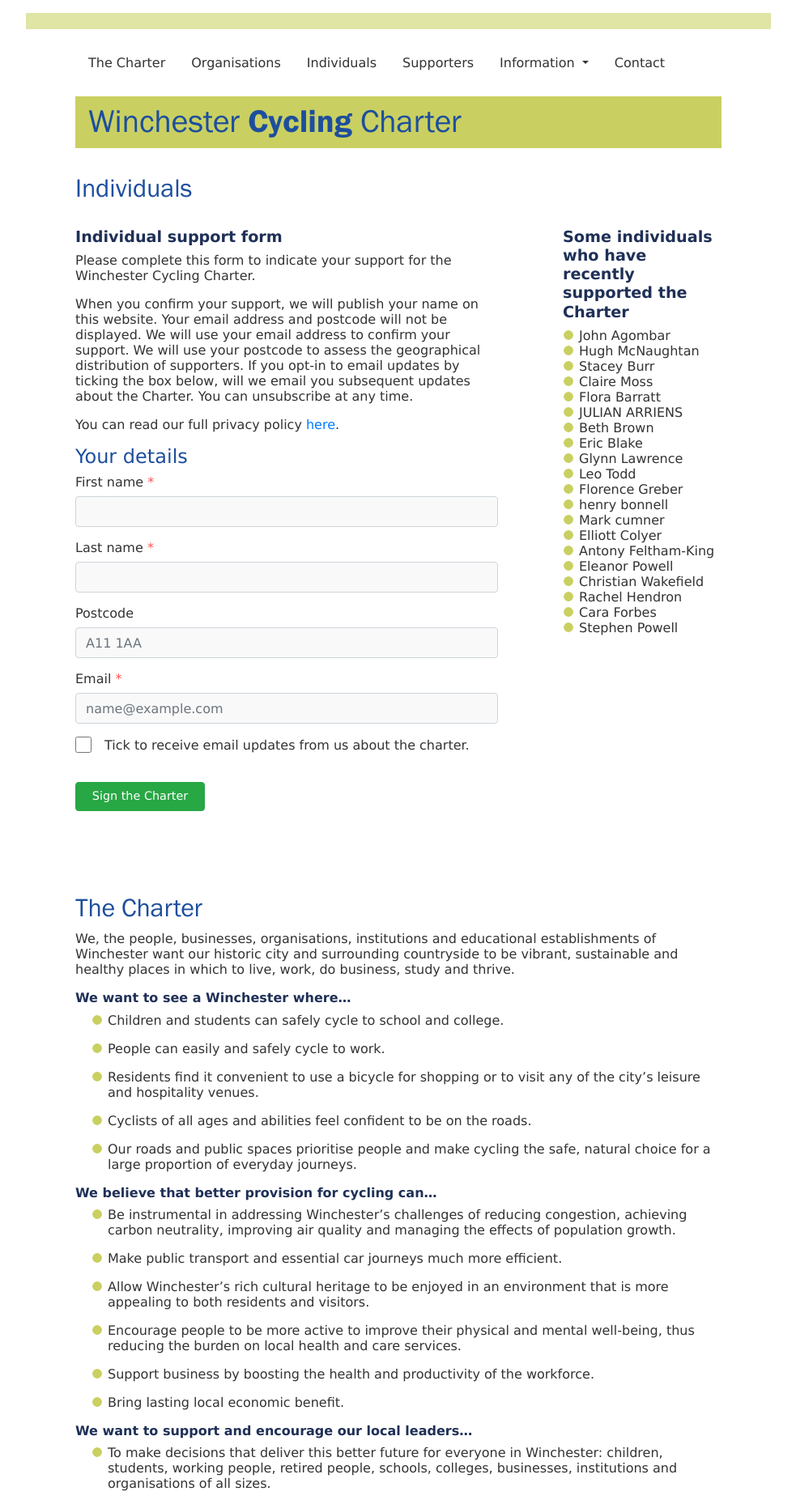
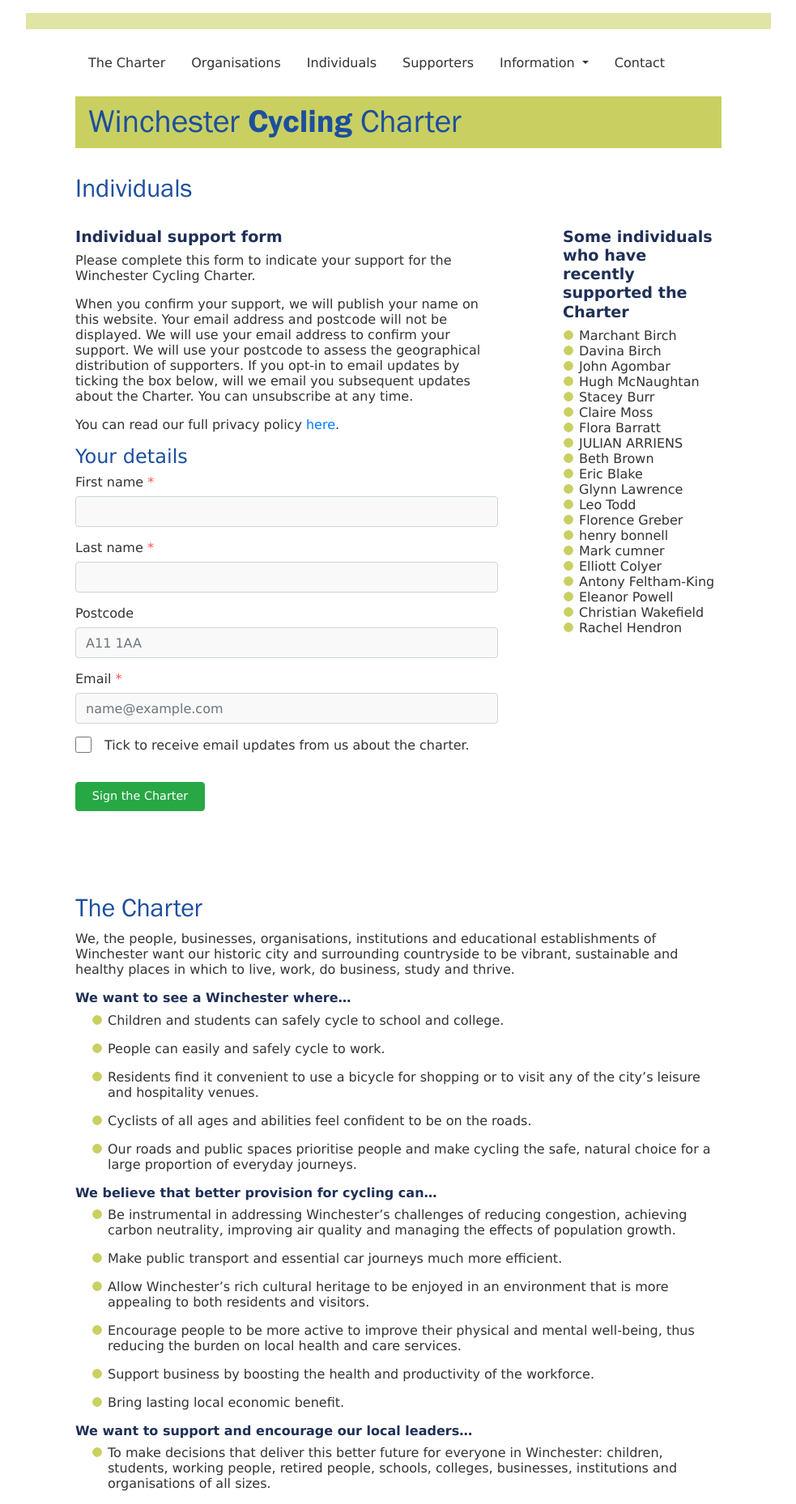
Before and after one commit to winchestercyclingcharter/winchestercyclingcharter.github.io, a Jekyll site: the page built from ind-page.md, in a window 1280 px wide. Shown: the whole page at 81% size, without its empty margins (148-1131 px from the left). Built offline with Jekyll 4.4.1, drawn with Linux system fonts in a browser that asks for light colours; nearby versions of some CDN libraries.

Commit message:
Update people.yml

```diff
--- a/_data/people.yml
+++ b/_data/people.yml
@@ -554,3 +554,5 @@ people:
 - { lastname: Burr, firstname: Stacey , dt: 20211009-181424-546927 }
 - { lastname: McNaughtan , firstname: Hugh, dt: 20211010-203602-347274 }
 - { lastname: Agombar, firstname: John, dt: 20211011-201209-296952 }
+- { lastname: Birch, firstname: Davina , dt: 20211011-205119-616754 }
+- { lastname: Birch, firstname: Marchant, dt: 20211012-131808-360349 }
```
